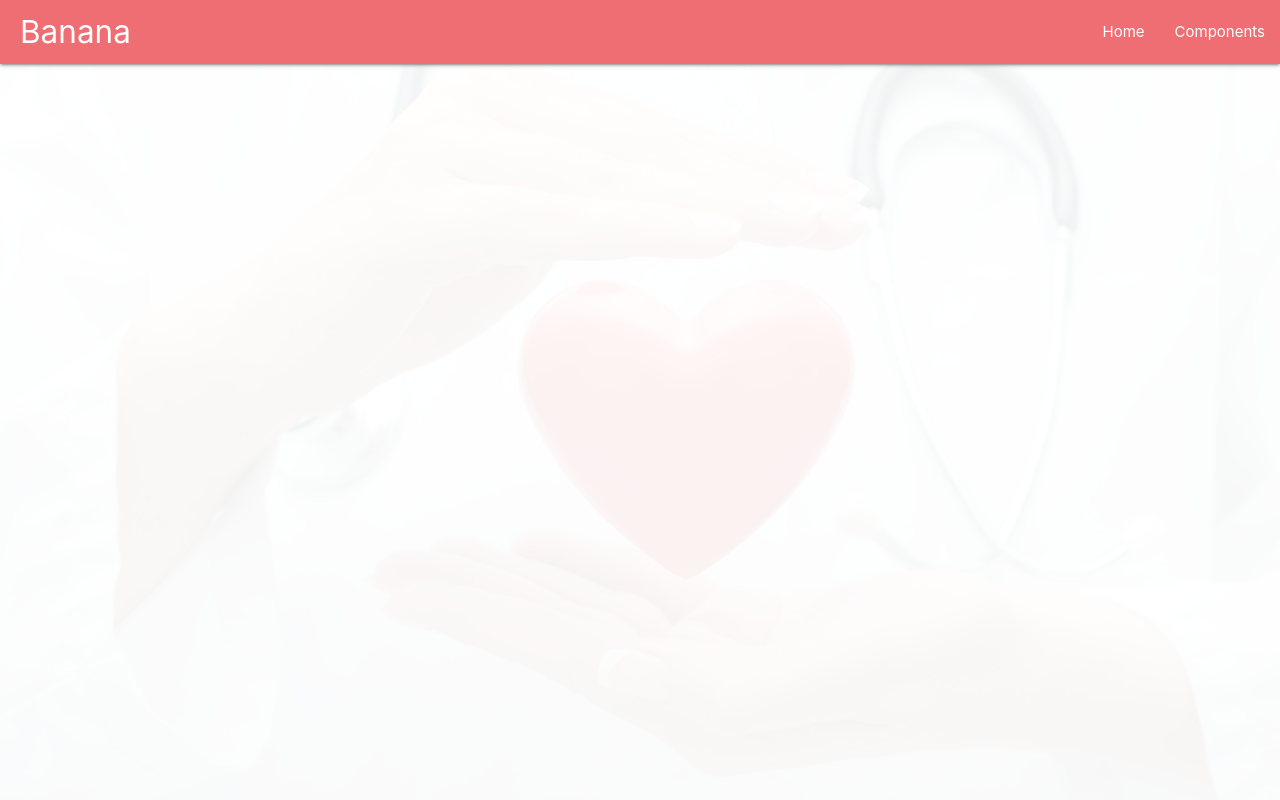
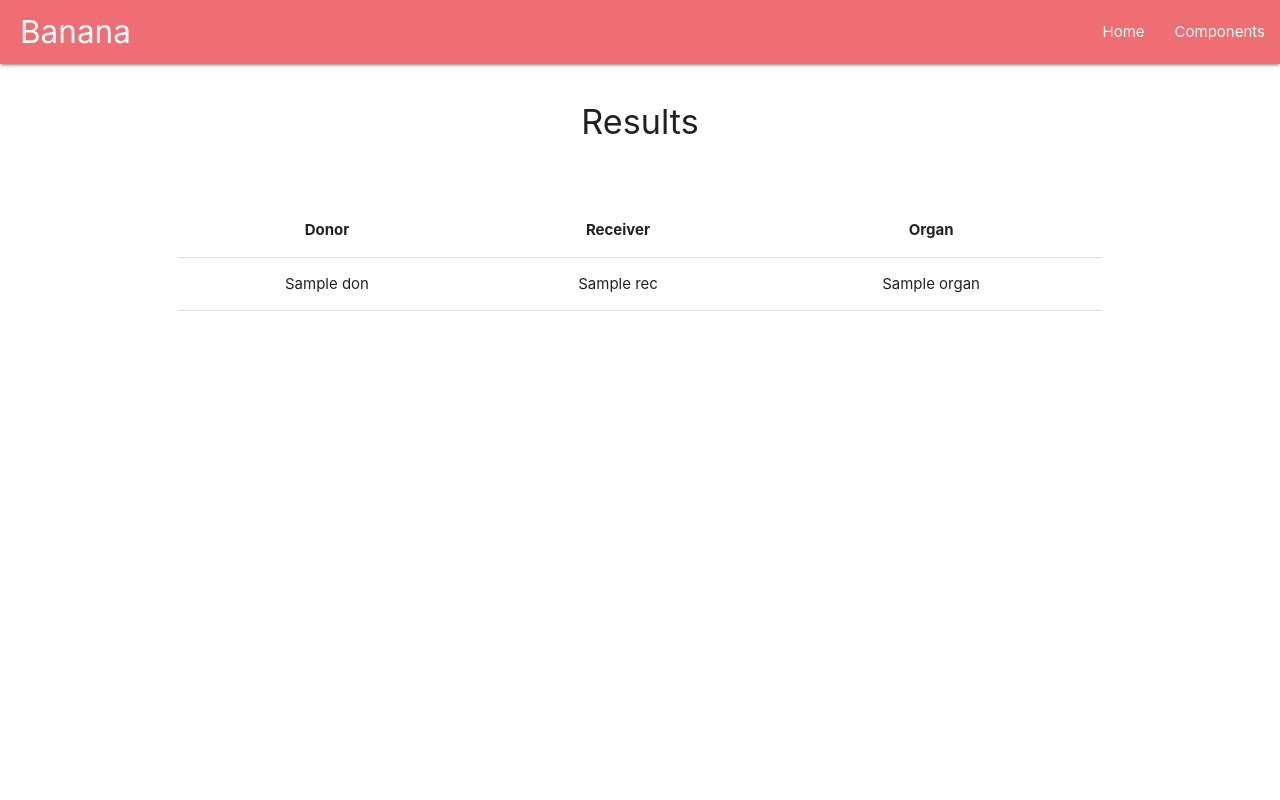
Before and after one commit to Varunvaruns9/HackIITMandi, a Django app: template app/templates/results.html in a window 1280 px wide. Run offline with Django 3.2, Linux system fonts and the light colour scheme; the template is opened without the code that fills it: most values are stand-ins (such as "Sample title", 1, 10 or a date in 2020).

Commit message:
Add results.

```diff
--- a/app/static/css/main.css
+++ b/app/static/css/main.css
@@ -14,21 +14,27 @@ body, html {
 .overlay {
     position: absolute;
     top: 0;
+    left: 0;
     width: 100%;
     height: 100%;
-    background: url("../img/bg.jpeg") no-repeat;
     background-size: cover;
 }
 
-.content {
+.content, .contentrs {
     background-color: #fffffff1;
     position: absolute;
     top: 0;
+    left: 0;
     height: 100%;
     width: 100%;
     padding: 0;
     padding-top: 80px;
     padding-bottom: 20px;
+}
+
+.contentrs {
+    display: block;
+    text-align: center;
 }
 
 .notify-wrapper, .login-wrapper {
@@ -79,11 +85,13 @@ body, html {
     margin-bottom: 20px;
 }
 
-[type="checkbox"]:not(:checked), [type="checkbox"]:checked {
-    position: static;
-    opacity: 1;
-    pointer-events: auto;
+.table-wrapper {
+    width: 80%;
+    display: inline-block;
+    text-align: center;
+    padding: 50px;
 }
+
 
 @media screen and (max-width: 1000px) {
 
@@ -92,4 +100,9 @@ body, html {
         padding-right: 50px;
     }
 
+    .table-wrapper {
+        padding-left: 30px;
+        padding-right: 30px;
+    }
+
 }
--- a/app/templates/register.html
+++ b/app/templates/register.html
@@ -87,6 +87,7 @@
                     <div class="col s12">
                         <br />
                         <button class="btn waves-effect waves-light" type="submit" name="action">Register</button>
+                        {{ form.errors }}
                         <br /><br />Already registered? <a id="gologin" href="{% url 'index' %}">Login Here</a>
                     </div>
                     </form>
--- a/app/templates/results.html
+++ b/app/templates/results.html
@@ -36,8 +36,31 @@
     </ul>
 
     <div class="overlay"></div>
-    <div class="content">
+    <div class="contentrs">
+        <div class="col">
+            <h4>Results</h4>
+            <div class="table-wrapper">
+                <table class="highlight centered">
+                    <thead>
+                        <tr>
+                            <th>Donor</th>
+                            <th>Receiver</th>
+                            <th>Organ</th>
+                        </tr>
+                    </thead>
 
+                    <tbody>
+                        {% for a in lol %}
+                        <tr>
+                            <td>{{ a.don }}</td>
+                            <td>{{ a.rec }}</td>
+                            <td>{{ a.organ }}</td>
+                        </tr>
+                        {% endfor %}
+                    </tbody>
+                </table>
+            </div>
+        </div>
     </div>
 
     <!-- Scripts -->
```
Also changed, not shown: app/algo.py (+9 -5 lines), app/forms.py (+5 -5 lines), app/views.py (+9 -1 lines), app/migrations/0005_auto_20190406_1827.py (added).
